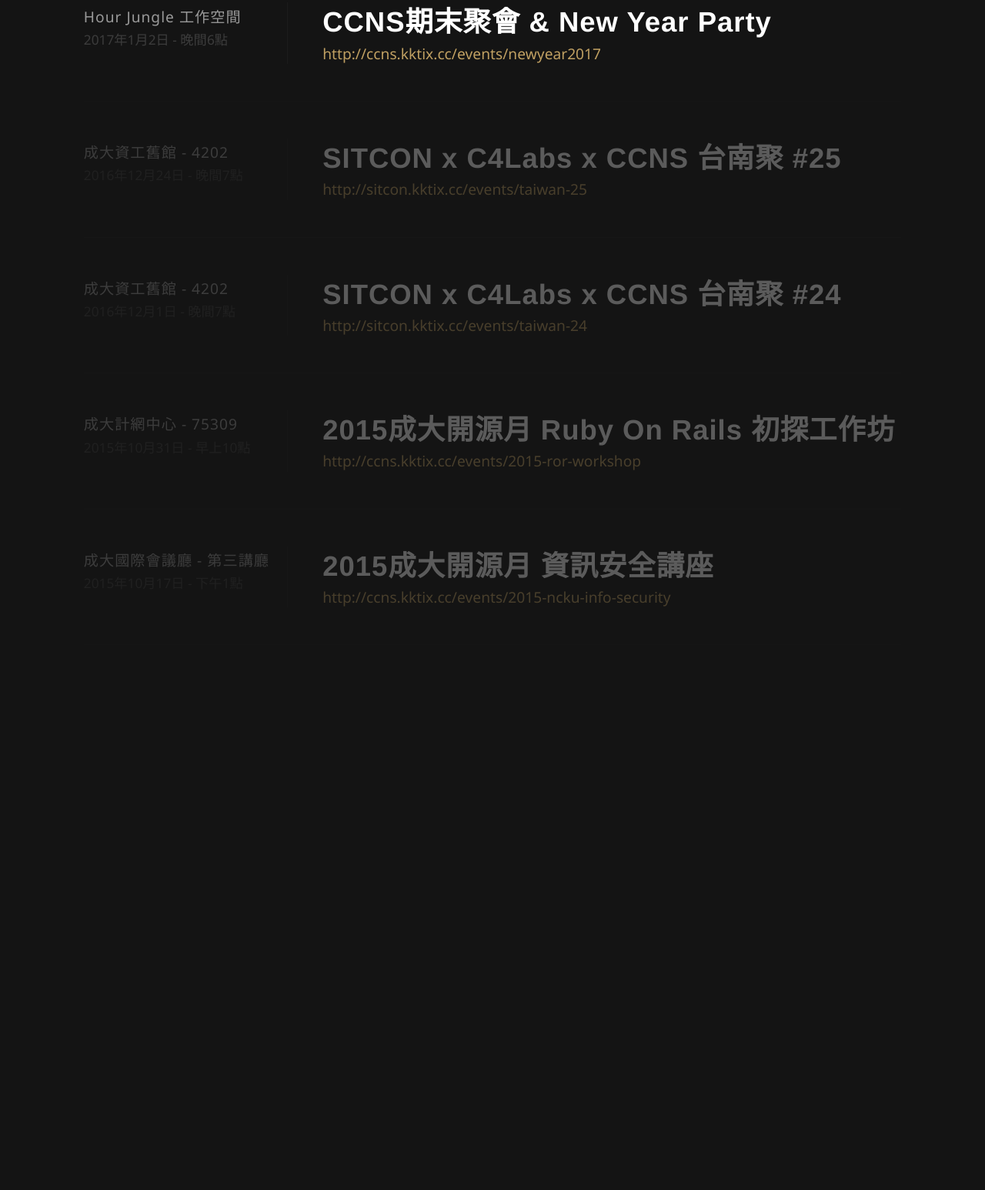
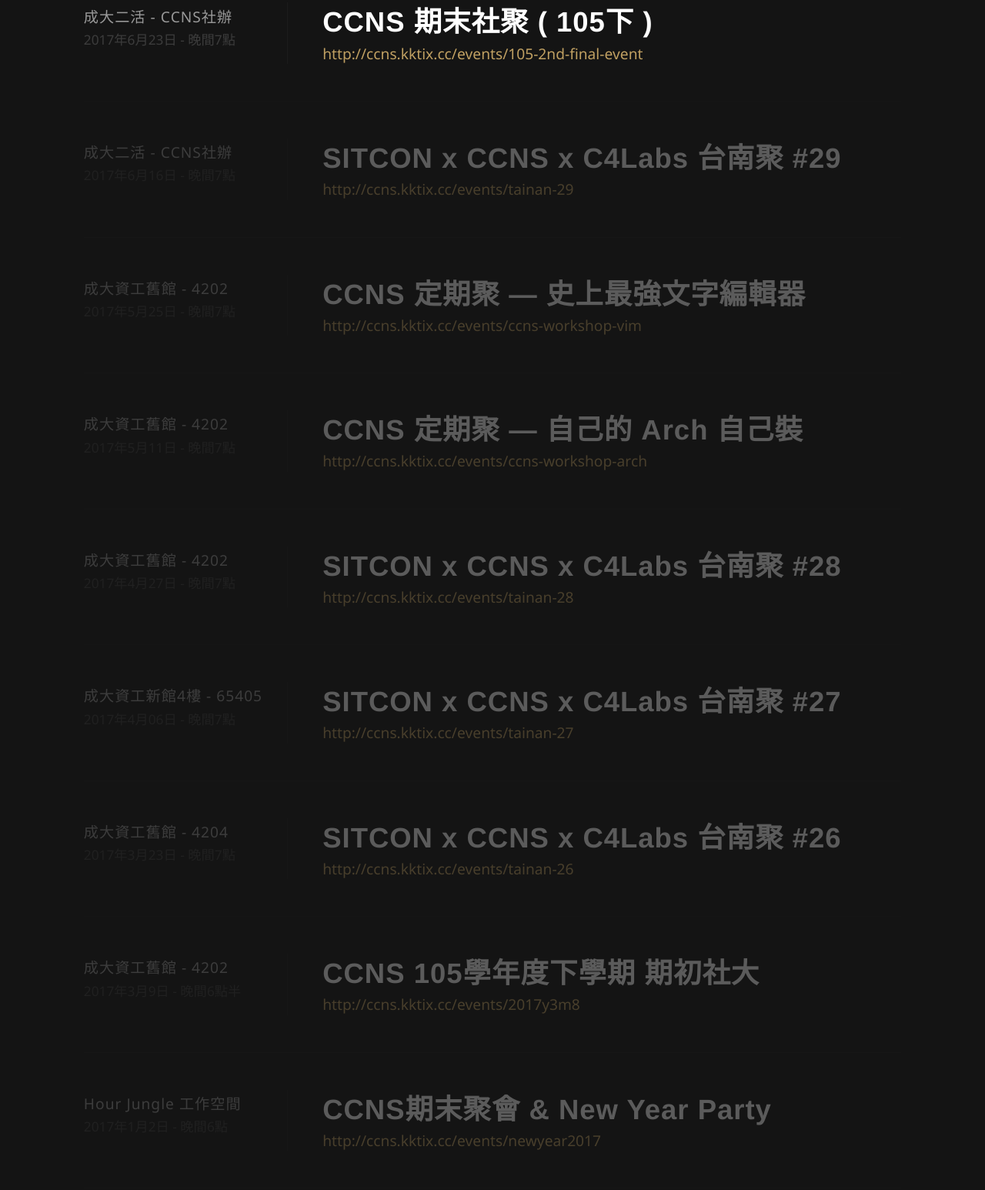
Before and after one commit to ccns/ccns.github.io-deprecated, a plain HTML site: page index.html in a window 1280 px wide. Shown: the part 1490-3036 px from the top of the page at 77% size. Before the commit the page ends 2336 px from the top, so only its background shows below. Drawn offline with nearby package versions, Linux system fonts and the light colour scheme; files whose address does not match are found by name; a web font is replaced by a local one.

Commit message:
Added Recent Events

```diff
--- a/index.html
+++ b/index.html
@@ -59,6 +59,93 @@
 
             <div class="eventBox new">
                 <div class="eventInfo">
+                    <p class="eventPlace">成大二活 - CCNS社辦</p>
+                    <p class="eventTime">2017年6月23日 - 晚間7點</p>
+                </div>
+                <div class="eventName">
+                    <div class="name">CCNS 期末社聚 ( 105下 )</div>
+                    <a href="http://ccns.kktix.cc/events/105-2nd-final-event" class="url" target="_blank">http://ccns.kktix.cc/events/105-2nd-final-event</a>
+                </div>
+            </div>
+
+            <div class="eventBox">
+                <div class="eventInfo">
+                    <p class="eventPlace">成大二活 - CCNS社辦</p>
+                    <p class="eventTime">2017年6月16日 - 晚間7點</p>
+                </div>
+                <div class="eventName">
+                    <div class="name">SITCON x CCNS x C4Labs 台南聚 #29</div>
+                    <a href="http://ccns.kktix.cc/events/tainan-29" class="url" target="_blank">http://ccns.kktix.cc/events/tainan-29</a>
+                </div>
+            </div>
+
+            <div class="eventBox">
+                <div class="eventInfo">
+                    <p class="eventPlace">成大資工舊館 - 4202</p>
+                    <p class="eventTime">2017年5月25日 - 晚間7點</p>
+                </div>
+                <div class="eventName">
+                    <div class="name">CCNS 定期聚 — 史上最強文字編輯器</div>
+                    <a href="http://ccns.kktix.cc/events/ccns-workshop-vim" class="url" target="_blank">http://ccns.kktix.cc/events/ccns-workshop-vim</a>
+                </div>
+            </div>
+
+            <div class="eventBox">
+                <div class="eventInfo">
+                    <p class="eventPlace">成大資工舊館 - 4202</p>
+                    <p class="eventTime">2017年5月11日 - 晚間7點</p>
+                </div>
+                <div class="eventName">
+                    <div class="name">CCNS 定期聚 — 自己的 Arch 自己裝</div>
+                    <a href="http://ccns.kktix.cc/events/ccns-workshop-arch" class="url" target="_blank">http://ccns.kktix.cc/events/ccns-workshop-arch</a>
+                </div>
+            </div>
+
+            <div class="eventBox">
+                <div class="eventInfo">
+                    <p class="eventPlace">成大資工舊館 - 4202</p>
+                    <p class="eventTime">2017年4月27日 - 晚間7點</p>
+                </div>
+                <div class="eventName">
+                    <div class="name">SITCON x CCNS x C4Labs 台南聚 #28</div>
+                    <a href="http://ccns.kktix.cc/events/tainan-28" class="url" target="_blank">http://ccns.kktix.cc/events/tainan-28</a>
+                </div>
+            </div>
+
+            <div class="eventBox">
+                <div class="eventInfo">
+                    <p class="eventPlace">成大資工新館4樓 - 65405</p>
+                    <p class="eventTime">2017年4月06日 - 晚間7點</p>
+                </div>
+                <div class="eventName">
+                    <div class="name">SITCON x CCNS x C4Labs 台南聚 #27</div>
+                    <a href="http://ccns.kktix.cc/events/tainan-27" class="url" target="_blank">http://ccns.kktix.cc/events/tainan-27</a>
+                </div>
+            </div>
+
+            <div class="eventBox">
+                <div class="eventInfo">
+                    <p class="eventPlace">成大資工舊館 - 4204</p>
+                    <p class="eventTime">2017年3月23日 - 晚間7點</p>
+                </div>
+                <div class="eventName">
+                    <div class="name">SITCON x CCNS x C4Labs 台南聚 #26</div>
+                    <a href="http://ccns.kktix.cc/events/tainan-26" class="url" target="_blank">http://ccns.kktix.cc/events/tainan-26</a>
+                </div>
+            </div>
+
+            <div class="eventBox">
+                <div class="eventInfo">
+                    <p class="eventPlace">成大資工舊館 - 4202</p>
+                    <p class="eventTime">2017年3月9日 - 晚間6點半</p>
+                </div>
+                <div class="eventName">
+                    <div class="name">CCNS 105學年度下學期 期初社大</div>
+                    <a href="http://ccns.kktix.cc/events/2017y3m8" class="url" target="_blank">http://ccns.kktix.cc/events/2017y3m8</a>
+                </div>
+            </div>
+            <div class="eventBox">
+                <div class="eventInfo">
                     <p class="eventPlace">Hour Jungle 工作空間</p>
                     <p class="eventTime">2017年1月2日 - 晚間6點</p>
                 </div>
@@ -77,7 +164,7 @@
                     <a href="http://sitcon.kktix.cc/events/taiwan-25" class="url" target="_blank">http://sitcon.kktix.cc/events/taiwan-25</a>
                 </div>
             </div>
-	    <div class="eventBox">
+            <div class="eventBox">
                 <div class="eventInfo">
                     <p class="eventPlace">成大資工舊館 - 4202</p>
                     <p class="eventTime">2016年12月1日 - 晚間7點</p>
```
